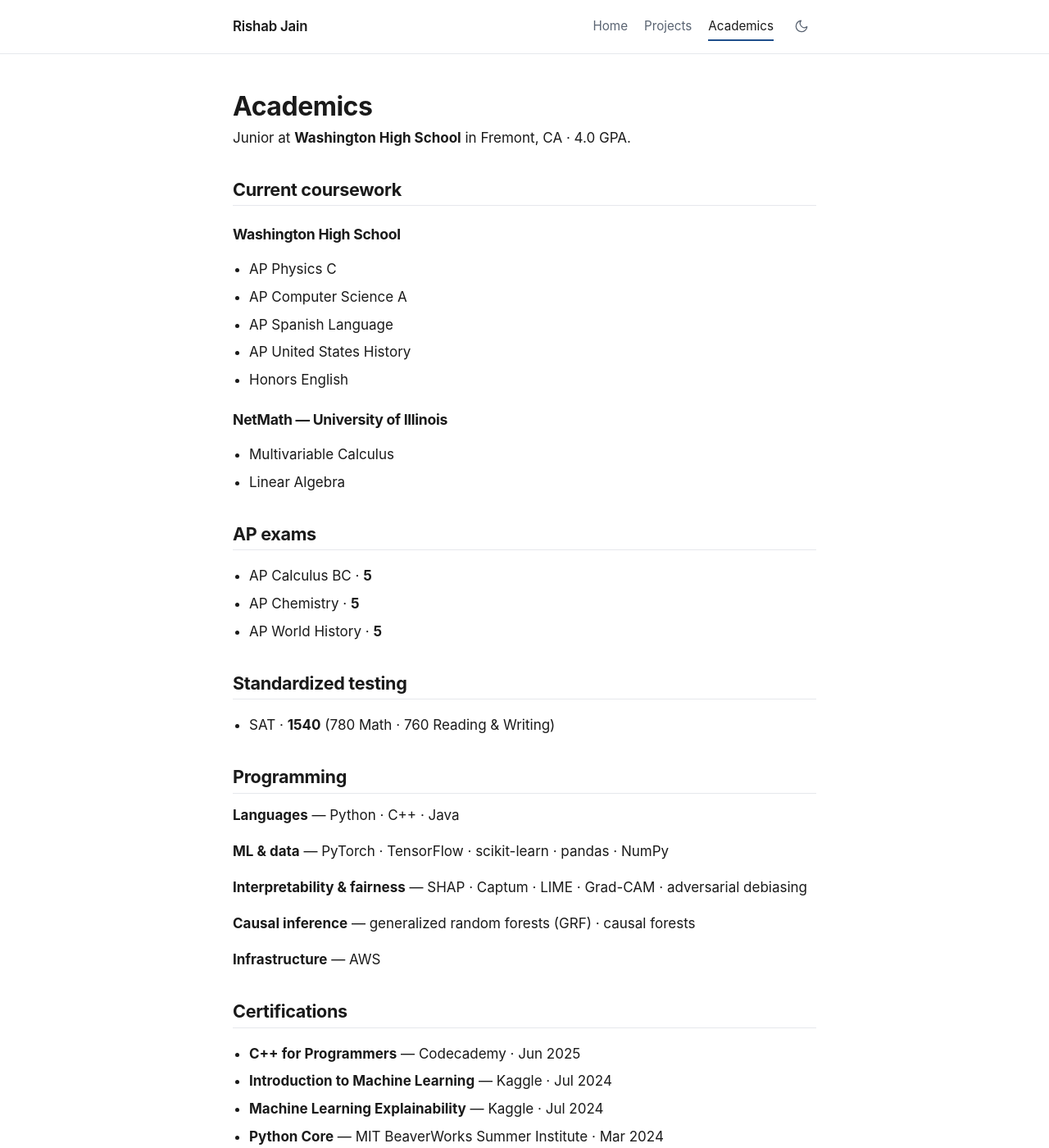
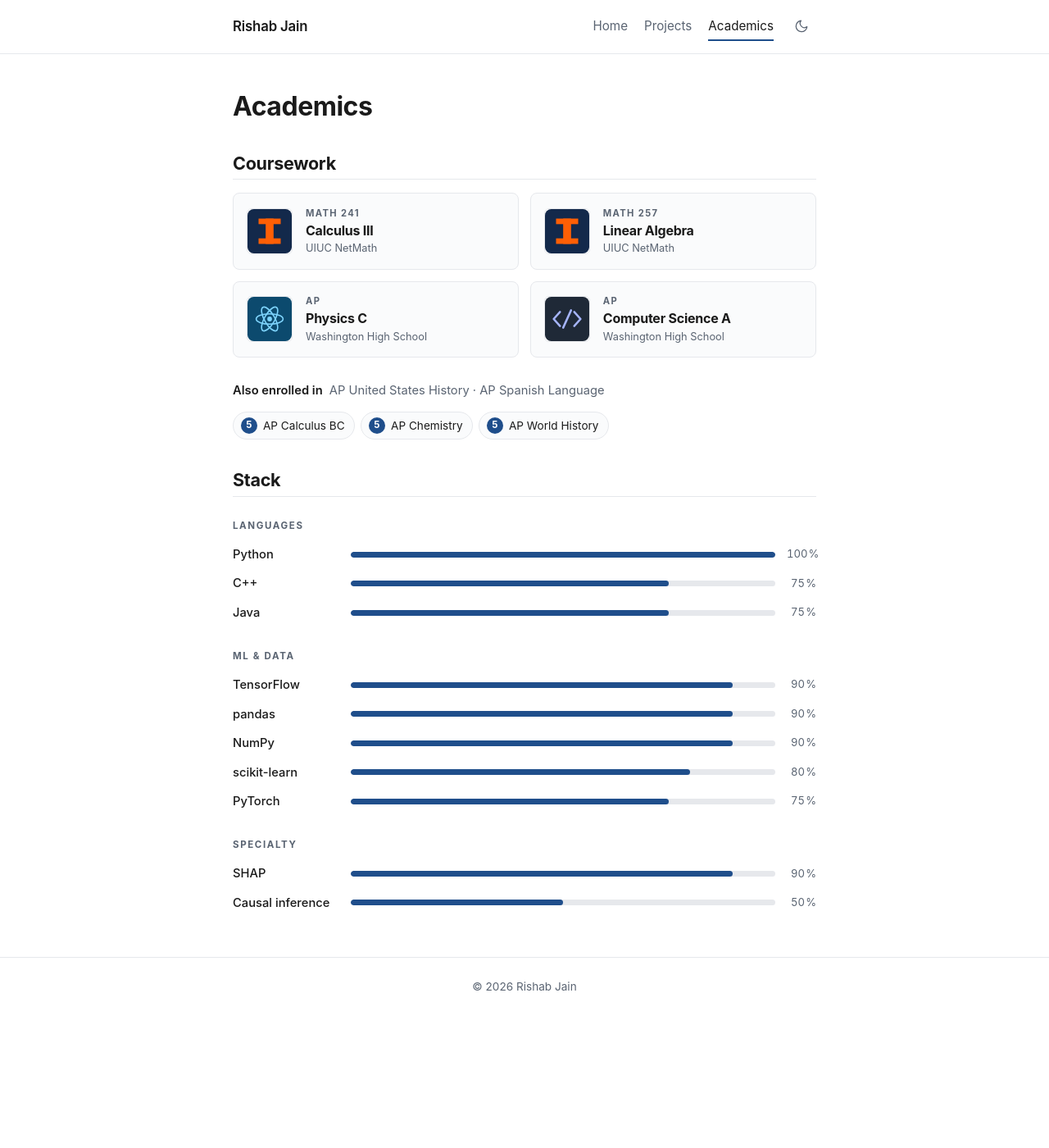
Before and after one commit to rishabjainX/rishabjainX.github.io, a Jekyll site: the page built from _pages/academics.md, in a window 1280 px wide and 1400 px high. Shown: the whole window at 82% size. Built offline with Jekyll 4.4.1, drawn with Linux system fonts in a browser that asks for light colours.

Commit message:
Redesign Academics: course cards, AP pills, proficiency-bar stack

```diff
--- a/_pages/academics.md
+++ b/_pages/academics.md
@@ -6,46 +6,116 @@ permalink: /academics/
 
 # Academics
 
-Junior at **Washington High School** in Fremont, CA · 4.0 GPA.
+## Coursework
 
-## Current coursework
+<div class="course-grid">
+  <div class="course-card">
+    <img class="course-logo" src="{{ '/assets/images/academics/uiuc.svg' | relative_url }}" alt="">
+    <div class="course-meta">
+      <p class="course-code">MATH 241</p>
+      <h3 class="course-title">Calculus III</h3>
+      <p class="course-org">UIUC NetMath</p>
+    </div>
+  </div>
 
-### Washington High School
-- AP Physics C
-- AP Computer Science A
-- AP Spanish Language
-- AP United States History
-- Honors English
+  <div class="course-card">
+    <img class="course-logo" src="{{ '/assets/images/academics/uiuc.svg' | relative_url }}" alt="">
+    <div class="course-meta">
+      <p class="course-code">MATH 257</p>
+      <h3 class="course-title">Linear Algebra</h3>
+      <p class="course-org">UIUC NetMath</p>
+    </div>
+  </div>
 
-### NetMath — University of Illinois
-- Multivariable Calculus
-- Linear Algebra
+  <div class="course-card">
+    <img class="course-logo" src="{{ '/assets/images/academics/ap-physics.svg' | relative_url }}" alt="">
+    <div class="course-meta">
+      <p class="course-code">AP</p>
+      <h3 class="course-title">Physics C</h3>
+      <p class="course-org">Washington High School</p>
+    </div>
+  </div>
 
-## AP exams
+  <div class="course-card">
+    <img class="course-logo" src="{{ '/assets/images/academics/ap-cs.svg' | relative_url }}" alt="">
+    <div class="course-meta">
+      <p class="course-code">AP</p>
+      <h3 class="course-title">Computer Science A</h3>
+      <p class="course-org">Washington High School</p>
+    </div>
+  </div>
+</div>
 
-- AP Calculus BC · **5**
-- AP Chemistry · **5**
-- AP World History · **5**
+<div class="course-extras">
+  <p class="extras-line"><span class="extras-label">Also enrolled in</span> AP United States History · AP Spanish Language</p>
 
-## Standardized testing
+  <div class="ap-scores" aria-label="AP exam scores">
+    <span class="ap-pill"><span class="score">5</span> AP Calculus BC</span>
+    <span class="ap-pill"><span class="score">5</span> AP Chemistry</span>
+    <span class="ap-pill"><span class="score">5</span> AP World History</span>
+  </div>
+</div>
 
-- SAT · **1540** (780 Math · 760 Reading & Writing)
+## Stack
 
-## Programming
+<div class="stack-group">
+  <h3>Languages</h3>
+  <div class="stack-skill">
+    <span class="name">Python</span>
+    <div class="bar"><div class="fill" style="--target: 100%"></div></div>
+    <span class="pct">100</span>
+  </div>
+  <div class="stack-skill">
+    <span class="name">C++</span>
+    <div class="bar"><div class="fill" style="--target: 75%"></div></div>
+    <span class="pct">75</span>
+  </div>
+  <div class="stack-skill">
+    <span class="name">Java</span>
+    <div class="bar"><div class="fill" style="--target: 75%"></div></div>
+    <span class="pct">75</span>
+  </div>
+</div>
 
-**Languages** — Python · C++ · Java
+<div class="stack-group">
+  <h3>ML &amp; Data</h3>
+  <div class="stack-skill">
+    <span class="name">TensorFlow</span>
+    <div class="bar"><div class="fill" style="--target: 90%"></div></div>
+    <span class="pct">90</span>
+  </div>
+  <div class="stack-skill">
+    <span class="name">pandas</span>
+    <div class="bar"><div class="fill" style="--target: 90%"></div></div>
+    <span class="pct">90</span>
+  </div>
+  <div class="stack-skill">
+    <span class="name">NumPy</span>
+    <div class="bar"><div class="fill" style="--target: 90%"></div></div>
+    <span class="pct">90</span>
+  </div>
+  <div class="stack-skill">
+    <span class="name">scikit-learn</span>
+    <div class="bar"><div class="fill" style="--target: 80%"></div></div>
+    <span class="pct">80</span>
+  </div>
+  <div class="stack-skill">
+    <span class="name">PyTorch</span>
+    <div class="bar"><div class="fill" style="--target: 75%"></div></div>
+    <span class="pct">75</span>
+  </div>
+</div>
 
-**ML &amp; data** — PyTorch · TensorFlow · scikit-learn · pandas · NumPy
-
-**Interpretability &amp; fairness** — SHAP · Captum · LIME · Grad-CAM · adversarial debiasing
-
-**Causal inference** — generalized random forests (GRF) · causal forests
-
-**Infrastructure** — AWS
-
-## Certifications
-
-- **C++ for Programmers** — Codecademy · Jun 2025
-- **Introduction to Machine Learning** — Kaggle · Jul 2024
-- **Machine Learning Explainability** — Kaggle · Jul 2024
-- **Python Core** — MIT BeaverWorks Summer Institute · Mar 2024
+<div class="stack-group">
+  <h3>Specialty</h3>
+  <div class="stack-skill">
+    <span class="name">SHAP</span>
+    <div class="bar"><div class="fill" style="--target: 90%"></div></div>
+    <span class="pct">90</span>
+  </div>
+  <div class="stack-skill">
+    <span class="name">Causal inference</span>
+    <div class="bar"><div class="fill" style="--target: 50%"></div></div>
+    <span class="pct">50</span>
+  </div>
+</div>
--- a/assets/css/style.scss
+++ b/assets/css/style.scss
@@ -295,6 +295,152 @@ code { font-family: ui-monospace, "SF Mono", Menlo, monospace; font-size: .9em;
   .project-image { flex: 0 0 64px; width: 64px; height: 64px; }
 }
 
+// ---------- Academics: course cards ----------
+.course-grid {
+  display: grid;
+  grid-template-columns: repeat(2, minmax(0, 1fr));
+  gap: .85rem;
+  margin: 1rem 0 0;
+}
+@media (max-width: 600px) {
+  .course-grid { grid-template-columns: 1fr; }
+}
+
+.course-card {
+  display: flex;
+  align-items: center;
+  gap: 1rem;
+  padding: .9rem 1rem;
+  border: 1px solid var(--rule);
+  border-radius: 8px;
+  background: var(--card-bg);
+  transition: transform .2s ease, border-color .2s ease, box-shadow .2s ease;
+  &:hover {
+    transform: translateY(-2px);
+    border-color: var(--accent);
+    box-shadow: var(--shadow-hover);
+  }
+}
+
+.course-logo {
+  flex: 0 0 56px;
+  width: 56px;
+  height: 56px;
+  border-radius: 6px;
+  object-fit: contain;
+  background: var(--bg);
+  border: 1px solid var(--rule);
+}
+
+.course-meta { min-width: 0; }
+.course-code {
+  margin: 0;
+  font-size: .7rem;
+  font-weight: 700;
+  letter-spacing: .12em;
+  text-transform: uppercase;
+  color: var(--muted);
+}
+.course-title { margin: .1rem 0 .1rem; font-size: 1rem; }
+.course-org { margin: 0; color: var(--muted); font-size: .8rem; }
+
+// ---------- Academics: extras + AP pills ----------
+.course-extras { margin-top: 1.75rem; }
+
+.extras-line {
+  margin: 0 0 .85rem;
+  color: var(--muted);
+  font-size: .92rem;
+  .extras-label {
+    color: var(--fg);
+    font-weight: 600;
+    margin-right: .25rem;
+  }
+}
+
+.ap-scores {
+  display: flex;
+  flex-wrap: wrap;
+  gap: .45rem;
+}
+.ap-pill {
+  display: inline-flex;
+  align-items: center;
+  gap: .45rem;
+  padding: .3rem .7rem .3rem .55rem;
+  border-radius: 999px;
+  background: var(--card-bg);
+  border: 1px solid var(--rule);
+  font-size: .85rem;
+  color: var(--fg);
+  .score {
+    display: inline-flex;
+    align-items: center;
+    justify-content: center;
+    width: 20px;
+    height: 20px;
+    border-radius: 50%;
+    background: var(--accent);
+    color: #fff;
+    font-size: .72rem;
+    font-weight: 700;
+  }
+}
+
+// ---------- Academics: stack / proficiency bars ----------
+.stack-group {
+  margin-top: 1.75rem;
+  h3 {
+    margin: 0 0 .65rem;
+    font-size: .72rem;
+    font-weight: 700;
+    text-transform: uppercase;
+    letter-spacing: .14em;
+    color: var(--muted);
+    border: none;
+    padding: 0;
+  }
+}
+
+.stack-skill {
+  display: grid;
+  grid-template-columns: 130px 1fr 36px;
+  align-items: center;
+  gap: .9rem;
+  padding: .35rem 0;
+  font-size: .92rem;
+  .name { font-weight: 500; }
+  .bar {
+    height: 7px;
+    background: var(--rule);
+    border-radius: 999px;
+    overflow: hidden;
+  }
+  .fill {
+    height: 100%;
+    width: var(--target, 0%);
+    background: var(--accent);
+    border-radius: 999px;
+    animation: fillBar .9s cubic-bezier(.2, .7, .25, 1) both;
+  }
+  .pct {
+    text-align: right;
+    color: var(--muted);
+    font-size: .82rem;
+    font-variant-numeric: tabular-nums;
+    &::after { content: "%"; margin-left: 1px; }
+  }
+}
+
+@keyframes fillBar {
+  from { width: 0; }
+  to   { width: var(--target, 0%); }
+}
+
+@media (max-width: 520px) {
+  .stack-skill { grid-template-columns: 110px 1fr 34px; gap: .65rem; font-size: .88rem; }
+}
+
 // ---------- Activity entries ----------
 .activity {
   margin-bottom: 1.25rem;
```
Also changed, not shown: assets/images/academics/ap-cs.svg (added), assets/images/academics/ap-physics.svg (added), assets/images/academics/uiuc.svg (added).
